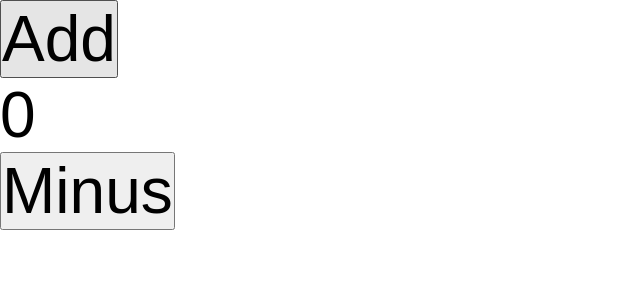
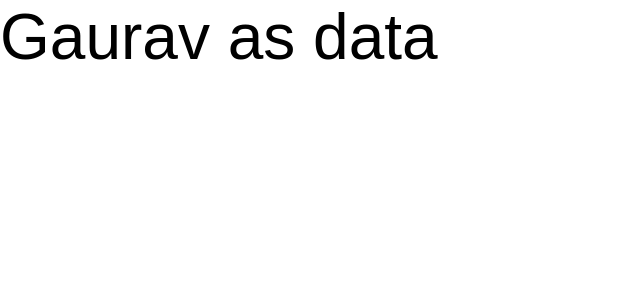
Before and after one commit to gaurav-uk2001/React_6pack, a React (Create React App) app: page / in a window 1280 px wide. Shown: the top 300 px of the page, without its empty margins (0-640 px from the left). Built offline with nearby package versions, Linux system fonts and the light colour scheme.

Commit message:
Without useContext

```diff
--- a/src/App.js
+++ b/src/App.js
@@ -4,7 +4,7 @@ import Home from "./Home";
 function App() {
   return(
     <div>
-      <Home/>
+      <Home data={"Gaurav as data"}/>
     </div>
   );
 }
--- a/src/Home.jsx
+++ b/src/Home.jsx
@@ -1,29 +1,22 @@
 // ----------------------REACT HOOKS
 
-import React , {useEffect, useState} from "react";
+import React  from "react";
 
-const Home = () =>{
 
-    const [a,setA] = useState(0);
+// APP->  HOME  ->  ROW  ->  CARD
+// we have send data from APP then to HOME then to ROW
+// without use of Usecontext
 
-    // call back function
-    // run when it is mount and when it is update
-    useEffect(()=>{
-        console.log("showing effect");
+const Row=({data})=>{
+    return(
+        <div>{data}</div>
+    )
+}
 
-        return ()=>{
-            console.log("cleaning up");
-            // this return call when the function unmount
-            // like case when we want to delete eventlistner after it finishes
-        }
-    },[a])
-    // dependency array [a]: mean it run when a or other variable b,c,d(if mentioned) call
-
+const Home = ({data}) =>{
     return(
         <div>
-            <button onClick={()=>setA(a+1)}>Add</button>
-            <p>{a}</p>
-            <button onClick={()=>setA(a-1)}>Minus</button>
+           <Row data={data}/>
         </div>
     )
 }
```
